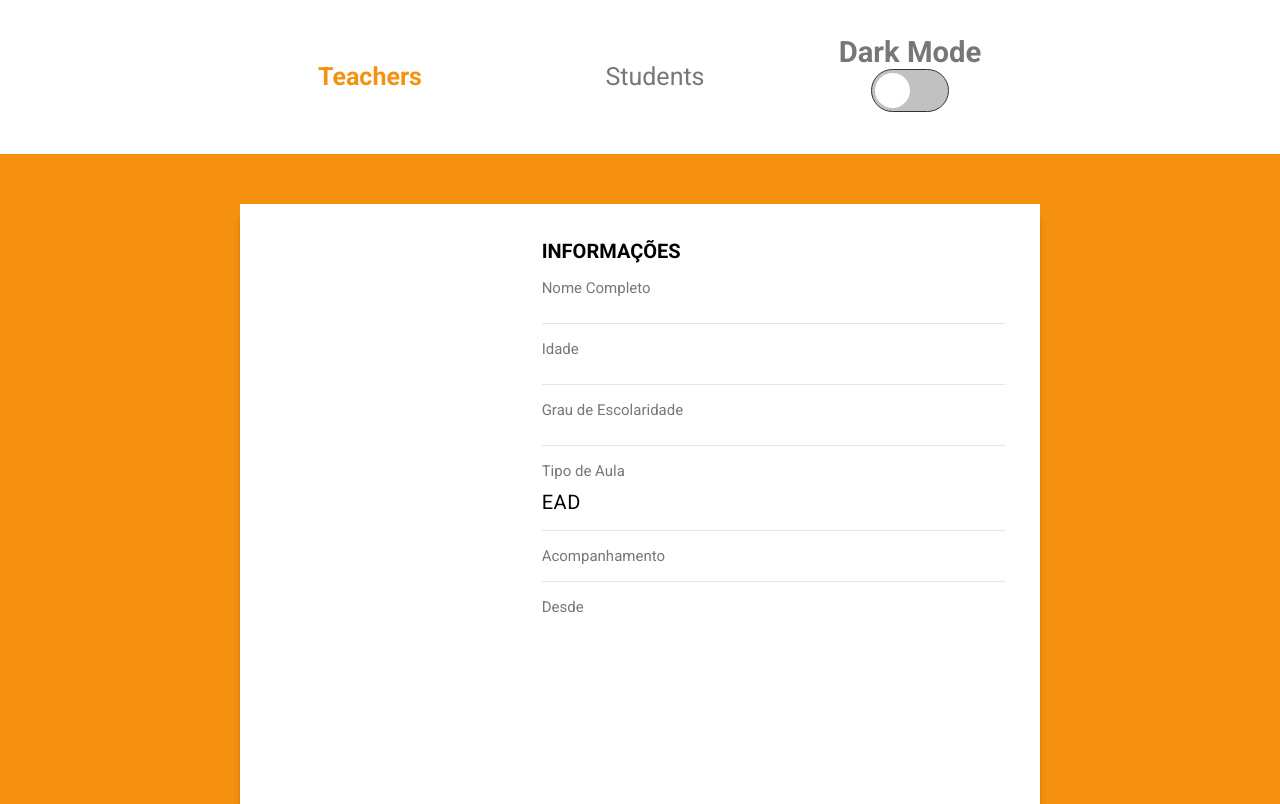
After one commit to abnerpsouza99/aulas-particulares, a Node server app: template views/teachers/show.njk in a window 1280 px wide. The commit adds this page. Run offline with Node 20, Linux system fonts and the light colour scheme; the template is opened without the code that fills it, so the values that code supplies are empty.

Commit message:
Inserts the actuation and classType in form of teachers

```diff
--- a/data.json
+++ b/data.json
@@ -9,6 +9,16 @@
             "classType": "Presencial",
             "actuation": "Matemática",
             "creationDate": 1594139241552
+        },
+        {
+            "id": 2,
+            "avatar": "htttps://www.google.com",
+            "name": "Juliana Avila",
+            "birthDate": 897696000000,
+            "schooling": "Ensino Médio Completo",
+            "classType": "EaD",
+            "actuation": "Física, Matemática",
+            "creationDate": 1595550380585
         }
     ]
 }
--- a/package.json
+++ b/package.json
@@ -9,6 +9,7 @@
   },
   "dependencies": {
     "express": "^4.17.1",
+    "intl": "^1.2.5",
     "nunjucks": "^3.2.1"
   },
   "devDependencies": {
--- a/routes.js
+++ b/routes.js
@@ -24,6 +24,8 @@ routes.get('/form-teachers', function(req, res){
     return res.render('teachers/form-teachers')
 })
 
+routes.get('/teachers/:id', teachers.show)
+
 routes.post("/teachers", teachers.post)
 
 module.exports = routes
--- /dev/null
+++ b/views/teachers/show.njk
@@ -0,0 +1,38 @@
+{% extends "layout.njk" %}
+
+{% block content %}
+
+    <div class="card">
+        <section class="image-teacher" style="background: url({{teacher.avatar}}) no-repeat center center / cover"></section>
+        <section class="details">
+            <h3>Informações</h3>
+            <div class="item">
+                <div>Nome Completo</div>
+                <div>{{teacher.name}}</div>
+            </div>
+            <div class="item">
+                <div>Idade</div>
+                <div>{{teacher.age}}</div>
+            </div>
+            <div class="item">
+                <div>Grau de Escolaridade</div>
+                <div>{{teacher.schooling}}</div>
+            </div>
+            <div class="item">
+                <div>Tipo de Aula</div>
+                <div>{{"Presencial" if teacher.classType == "Presencial" else "EaD"}}</div>
+            </div>
+            <div class="item">
+                <div>Acompanhamento</div>
+                {% for actuation in teacher.actuations %}
+                  <span>{{actuation}}</span>
+                {% endfor %}
+            </div>
+            <div class="item">
+                <div>Desde</div>
+                <div>{{teacher.creationDate}}</div>
+            </div>
+        </section>
+    </div>
+
+{% endblock content %}
```
Also changed, not shown: teachers.js (+8 -3 lines), utils.js (+14 -0 lines), views/teachers/form-teachers.njk (+5 -5 lines), 1 other file.
